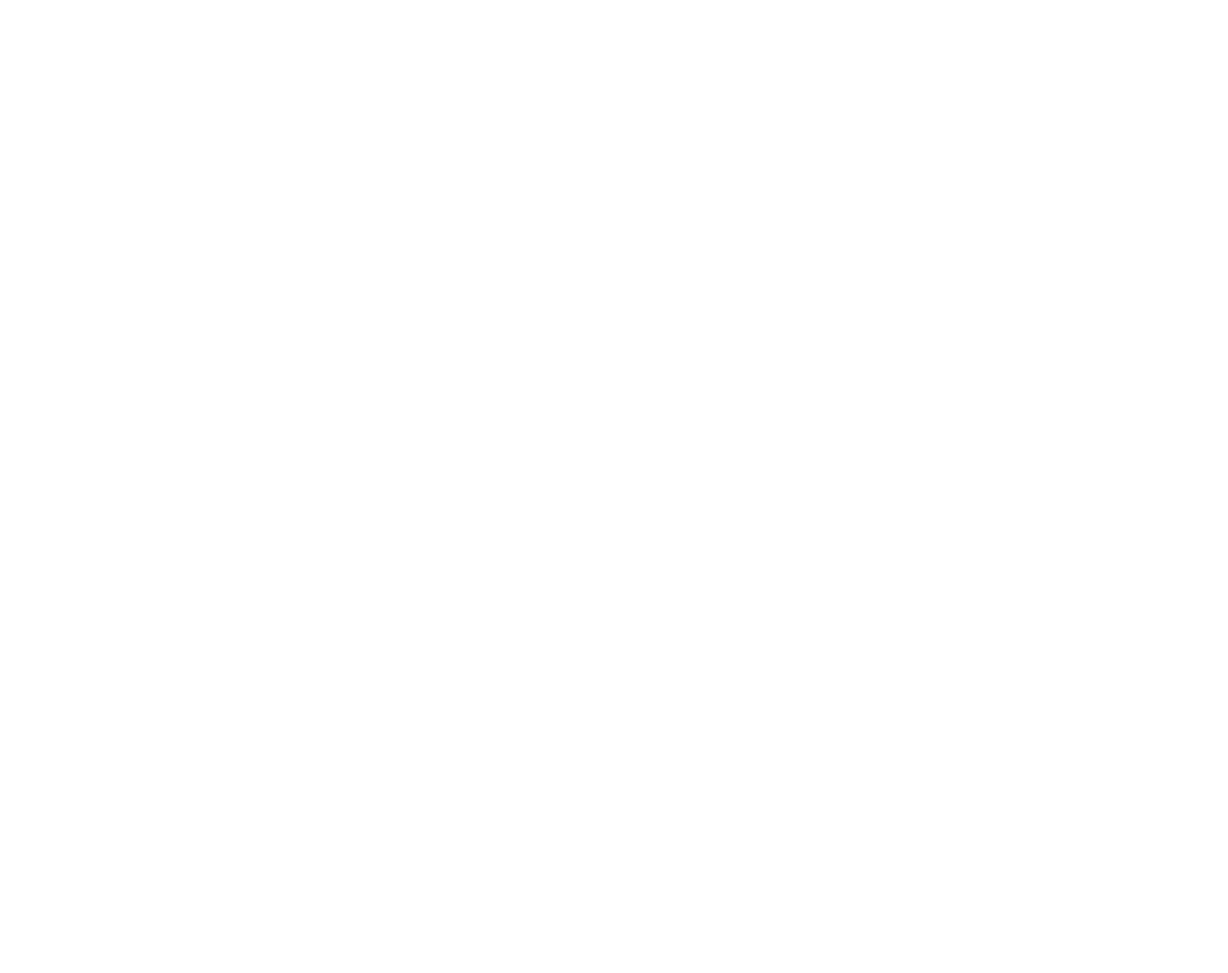
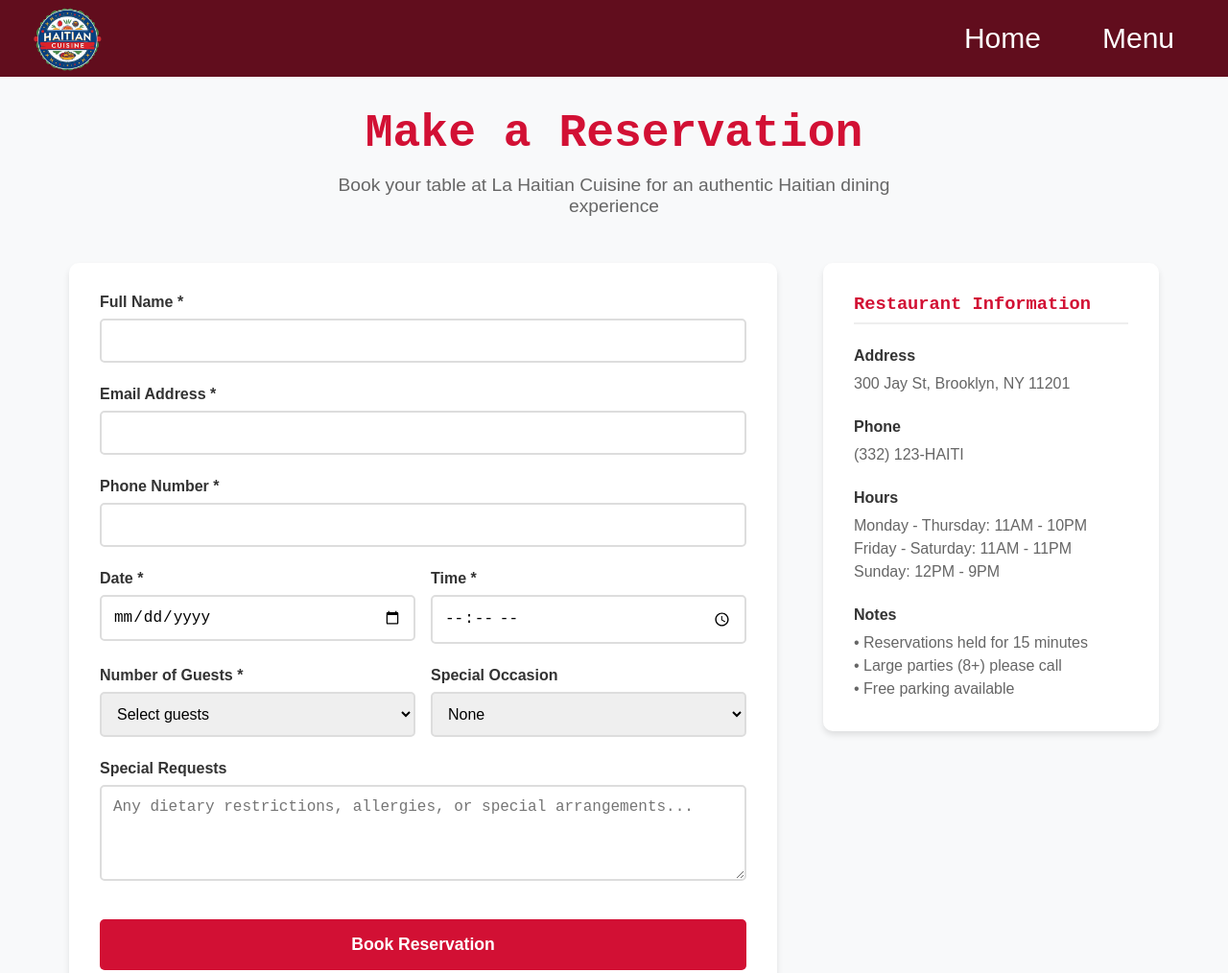
Before and after one commit to Laweens/midterm-project, a plain HTML site: page reservation.html in a window 1280 px wide. Shown: the top 1014 px of the page at 96% size. Before the commit the page ends 800 px from the top, so only its background shows below. Drawn offline with Linux system fonts and the light colour scheme.

Commit message:
change to div

```diff
--- a/index.css
+++ b/index.css
@@ -0,0 +1,72 @@
+
+body {
+   background-color: #f8f9fa;
+    font-family: Arial, sans-serif;
+    margin: 0;
+    padding: 0;
+}
+
+
+h1 {
+    color: rgb(210, 16, 52);
+    text-align: center;
+    margin-top: 20px;
+    font-family: 'Courier New', Courier, monospace;
+    font-size: 90px;;
+}
+.header{
+    border-style: solid;
+    border-left-color: rgb( 0, 32, 159);
+    border-right-color:rgb( 0, 32, 159);
+    border-top-color: rgb(210, 16, 52);
+    border-bottom-color: rgb(210, 16, 52);
+    padding: 10px;
+    margin: 20px;
+    border-width: 15px;
+}
+
+#top{
+    display: flex;
+    gap:5px
+}
+
+#left-head{
+    text-align: left;
+    font-size: 20px;
+    border-style: solid;
+    border-color: rgb( 0, 32, 159);
+    border-width: 4px;
+    width: 50%;
+    margin: 0px;
+}
+#right-head{
+    text-align: right;
+    font-size: 20px;
+    border-style: solid;
+    border-color: rgb( 0, 32, 159);
+    border-width: 4px;
+    width: 50%;
+    margin: 0px;
+}
+p {
+    font-size: 20px;
+    line-height: 1.3;
+    margin: 10px;
+    text-align: left;
+    width: 50%;
+}
+
+#greatFood{
+    float: right;
+    width: 50%;;
+    height: 441px
+}
+.main {
+    display: flex;
+}
+h2 {
+    font-size: 30px;
+    color: rgb(0, 32, 159);
+    margin: 10px;
+    text-align: center;
+}
--- a/index.html
+++ b/index.html
@@ -0,0 +1,38 @@
+<!DOCTYPE html>
+<html lang="en">
+<head>
+  <meta charset="UTF-8">
+  <meta name="viewport" content="width=device-width, initial-scale=1.0">
+  <title>La Haitian Cuisine</title>
+  <link rel="stylesheet" href="index.css">
+  <link rel="stylesheet" href="nav.css">
+</head>
+<body>
+  <nav class="navbar">
+    <div class="nav-container">
+      <div class="nav-logo">
+        <img id="restaurantLogo" src="Haitian_cuisine.png" alt="Restaurant Logo">
+      </div>
+      <ul class="nav-menu">
+        <li><a href="menu.html">Menu</a></li>
+        <li><a href="reservation.html">Reservation</a></li>
+      </ul>
+    </div>
+  </nav>
+
+  <div class="header">
+    <div id="top">
+      <h3 id="left-head">Jay Street Restaurant</h3>
+      <h3 id="right-head">300 Jay St, Brooklyn, NY 11201</h3>
+    </div>
+    <h1>La Haitian Cuisine</h1>
+  </div>
+
+  <h2>About Us Summary</h2>
+
+  <div class="main">
+    <p>La Haitian Cuisine is a vibrant eatery located in the heart of Brooklyn, NY, specializing in authentic Haitian cuisine. Our menu features a variety of traditional dishes made with fresh ingredients and bold flavors that reflect the rich culinary heritage of Haiti. From savory griot to flavorful diri ak pwa, we offer a taste of Haiti in every bite. Our warm and welcoming atmosphere makes us the perfect spot for family gatherings, casual dining, or special occasions. Come experience the unique flavors and hospitality that La Haitian Cuisine has to offer!</p>
+    <img id="greatFood" src="Haiti_pic.jpg" alt="Delicious Haitian food">
+  </div>
+</body>
+</html>
--- a/menu.css
+++ b/menu.css
@@ -0,0 +1,53 @@
+body {
+    font-family: 'Arial', sans-serif;
+    background-color: #f8f9fa;
+    color: #333;
+}
+
+h1 {
+    color: rgb(210, 16, 52);
+    text-align: center;
+    margin-top: 20px;
+    font-family: 'Courier New', Courier, monospace;
+    font-size: 90px;
+}
+
+.menu-section {
+    display: flex;
+    flex-wrap: wrap;
+    justify-content: center; /* Center items */
+    gap: 20px; /* Consistent spacing */
+    padding: 20px;
+    max-width: 1200px;
+    margin: 0 auto; /* Center the container */
+}
+
+.menu-item {
+    display: flex;
+    flex-direction: column;
+    align-items: center;
+    border: 2px solid rgb(0, 32, 159);
+    border-radius: 10px;
+    padding: 10px;
+    width: 300px; /* Fixed width */
+    box-sizing: border-box; /* Include padding in width */
+}
+
+.menu-image {
+    width: 100%; /* Fill container width */
+    height: 200px;
+    object-fit: cover;
+    border-radius: 5px;
+}
+
+.image-text {
+    margin-top: 10px;
+    font-family: 'Courier New', Courier, monospace;
+    font-size: 16px;
+    font-weight: bold;
+    color: rgb(210, 16, 52);
+    text-align: center;
+    width: 100%;
+    word-wrap: break-word;
+    line-height: 1.2;
+}
--- a/reservation.css
+++ b/reservation.css
@@ -0,0 +1,151 @@
+* {
+    margin: 0;
+    padding: 0;
+    box-sizing: border-box;
+}
+
+body {
+    font-family: 'Arial', sans-serif;
+    background-color: #f8f9fa;
+    color: #333;
+}
+
+.reservation-container {
+    max-width: 1200px;
+    margin: 0 auto;
+    padding: 2rem;
+}
+
+.reservation-header {
+    text-align: center;
+    margin-bottom: 3rem;
+}
+
+.reservation-header h1 {
+    color: rgb(210, 16, 52);
+    font-size: 3rem;
+    margin-bottom: 1rem;
+    font-family: 'Courier New', Courier, monospace;
+}
+
+.reservation-header p {
+    font-size: 1.2rem;
+    color: #666;
+    max-width: 600px;
+    margin: 0 auto;
+}
+
+.reservation-content {
+    display: flex;
+    gap: 3rem;
+    align-items: flex-start;
+}
+
+.reservation-form-container {
+    flex: 1;
+    background: white;
+    padding: 2rem;
+    border-radius: 10px;
+    box-shadow: 0 4px 6px rgba(0, 0, 0, 0.1);
+}
+
+.reservation-form {
+    display: flex;
+    flex-direction: column;
+    gap: 1.5rem;
+}
+
+.form-group {
+    display: flex;
+    flex-direction: column;
+}
+
+.form-row {
+    display: flex;
+    gap: 1rem;
+}
+
+.form-row .form-group {
+    flex: 1;
+}
+
+label {
+    font-weight: bold;
+    margin-bottom: 0.5rem;
+    color: #333;
+}
+
+input, select, textarea {
+    padding: 0.75rem;
+    border: 2px solid #ddd;
+    border-radius: 5px;
+    font-size: 1rem;
+    transition: border-color 0.3s ease;
+}
+
+input:focus, select:focus, textarea:focus {
+    outline: none;
+    border-color: rgb(210, 16, 52);
+}
+
+textarea {
+    resize: vertical;
+    min-height: 100px;
+}
+
+.submit-btn {
+    background-color: rgb(210, 16, 52);
+    color: white;
+    padding: 1rem 2rem;
+    border: none;
+    border-radius: 5px;
+    font-size: 1.1rem;
+    font-weight: bold;
+    cursor: pointer;
+    transition: background-color 0.3s ease;
+    margin-top: 1rem;
+}
+
+.submit-btn:hover {
+    background-color: rgb(180, 14, 45);
+}
+
+.reservation-info {
+    flex: 0 0 350px;
+}
+
+.info-card {
+    background: white;
+    padding: 2rem;
+    border-radius: 10px;
+    box-shadow: 0 4px 6px rgba(0, 0, 0, 0.1);
+    position: sticky;
+    top: 2rem;
+}
+
+.info-card h3 {
+    color: rgb(210, 16, 52);
+    margin-bottom: 1.5rem;
+    font-family: 'Courier New', Courier, monospace;
+    border-bottom: 2px solid #eee;
+    padding-bottom: 0.5rem;
+}
+
+.info-item {
+    margin-bottom: 1.5rem;
+}
+
+.info-item:last-child {
+    margin-bottom: 0;
+}
+
+.info-item strong {
+    color: #333;
+    display: block;
+    margin-bottom: 0.5rem;
+}
+
+.info-item p {
+    color: #666;
+    line-height: 1.5;
+}
--- a/reservation.html
+++ b/reservation.html
@@ -0,0 +1,128 @@
+<!DOCTYPE html>
+<html lang="en">
+<head>
+    <meta charset="UTF-8">
+    <meta name="viewport" content="width=device-width, initial-scale=1.0">
+    <title>La Haitian Cuisine</title>
+    <link rel="stylesheet" href="reservation.css">
+    <link rel="stylesheet" href="nav.css">
+</head>
+<body>
+    <div class="topnav">
+    <nav class="navbar">
+    <div class="nav-container">
+        <div class="nav-logo">
+            <img id="restaurantLogo" src="Haitian_cuisine.png" alt="Restaurant Logo">
+        </div>
+ <ul class="nav-menu">
+                    <li><a href="index.html">Home</a></li>
+                    <li><a href="menu.html">Menu</a></li>
+                </ul>
+            </div>
+        </nav>
+    </div>
+
+    <div class="reservation-container">
+        <div class="reservation-header">
+            <h1>Make a Reservation</h1>
+            <p>Book your table at La Haitian Cuisine for an authentic Haitian dining experience</p>
+        </div>
+
+        <div class="reservation-content">
+            <div class="reservation-form-container">
+                <form class="reservation-form">
+                    <div class="form-group">
+                        <label for="name">Full Name *</label>
+                        <input type="text" id="name" name="name" required>
+                    </div>
+
+                    <div class="form-group">
+                        <label for="email">Email Address *</label>
+                        <input type="email" id="email" name="email" required>
+                    </div>
+
+                    <div class="form-group">
+                        <label for="phone">Phone Number *</label>
+                        <input type="tel" id="phone" name="phone" required>
+                    </div>
+
+                    <div class="form-row">
+                        <div class="form-group">
+                            <label for="date">Date *</label>
+                            <input type="date" id="date" name="date" required>
+                        </div>
+
+                        <div class="form-group">
+                            <label for="time">Time *</label>
+                            <input type="time" id="time" name="time" required>
+                        </div>
+                    </div>
+
+                    <div class="form-row">
+                        <div class="form-group">
+                            <label for="guests">Number of Guests *</label>
+                            <select id="guests" name="guests" required>
+                                <option value="">Select guests</option>
+                                <option value="1">1 Person</option>
+                                <option value="2">2 People</option>
+                                <option value="3">3 People</option>
+                                <option value="4">4 People</option>
+                                <option value="5">5 People</option>
+                                <option value="6">6 People</option>
+                                <option value="7">7 People</option>
+                                <option value="8">8 People</option>
+                                <option value="9">9+ People (Large Party)</option>
+                            </select>
+                        </div>
+
+                        <div class="form-group">
+                            <label for="occasion">Special Occasion</label>
+                            <select id="occasion" name="occasion">
+                                <option value="">None</option>
+                                <option value="birthday">Birthday</option>
+                                <option value="anniversary">Anniversary</option>
+                                <option value="date">Date Night</option>
+                                <option value="business">Business Dinner</option>
+                                <option value="other">Other</option>
+                            </select>
+                        </div>
+                    </div>
+
+                    <div class="form-group">
+                        <label for="special-requests">Special Requests</label>
+                        <textarea id="special-requests" name="special-requests" rows="4" placeholder="Any dietary restrictions, allergies, or special arrangements..."></textarea>
+                    </div>
+
+                    <button type="submit" class="submit-btn">Book Reservation</button>
+                </form>
+            </div>
+
+            <div class="reservation-info">
+                <div class="info-card">
+                    <h3>Restaurant Information</h3>
+                    <div class="info-item">
+                        <strong>Address</strong>
+                        <p>300 Jay St, Brooklyn, NY 11201</p>
+                    </div>
+                    <div class="info-item">
+                        <strong>Phone</strong>
+                        <p>(332) 123-HAITI</p>
+                    </div>
+                    <div class="info-item">
+                        <strong>Hours</strong>
+                        <p>Monday - Thursday: 11AM - 10PM</p>
+                        <p>Friday - Saturday: 11AM - 11PM</p>
+                        <p>Sunday: 12PM - 9PM</p>
+                    </div>
+                    <div class="info-item">
+                        <strong>Notes</strong>
+                        <p>• Reservations held for 15 minutes</p>
+                        <p>• Large parties (8+) please call</p>
+                        <p>• Free parking available</p>
+                    </div>
+                </div>
+            </div>
+        </div>
+    </div>
+</body>
+</html>
```
Also changed, not shown: menu.html (+68 -0 lines), nav.css (+2 -38 lines).
